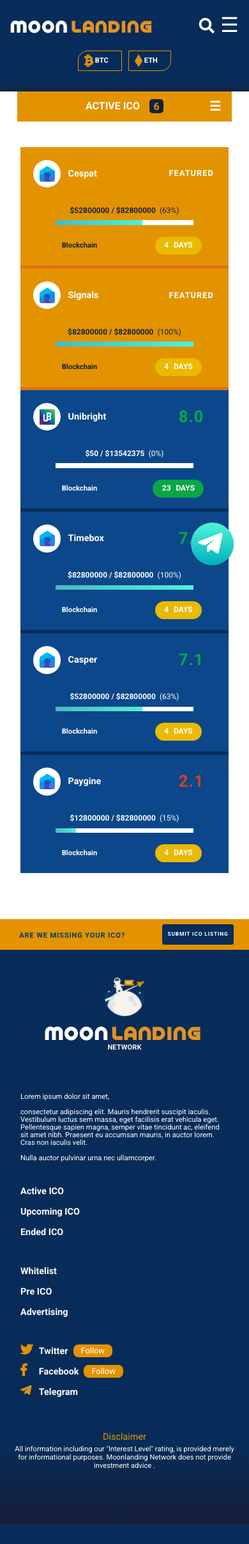
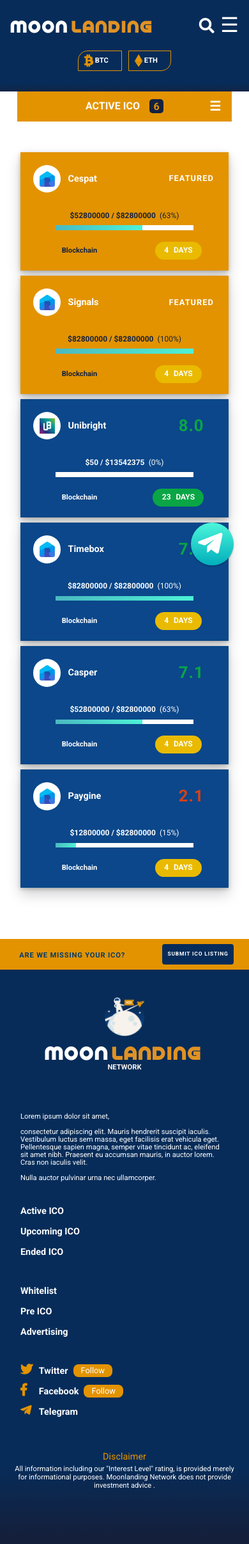
Before and after one commit to moonlandingnetwork/moonlandingnetwork.github.io, a Jekyll site: the page built from activeico.html, in a window 390 px wide. Shown: the whole page at 64% size. Built offline with Jekyll 4.4.1, drawn with Linux system fonts in a browser that asks for light colours; cached includes are drawn as plain includes; nearby versions of some CDN libraries; comment, search, counter and statistics services are not loaded; before the commit the page ends 2383 px from its top, so only the background shows below that.

Commit message:
Mobile Layout Revision

```diff
--- a/css/style.css
+++ b/css/style.css
@@ -2900,6 +2900,10 @@ footer{
         -ms-flex-wrap: wrap;
         flex-wrap: wrap;
         padding: 0.5rem 0.5rem 1rem 0.5rem;
+        border-bottom: none !important;
+        margin: 0.5rem 0;
+        box-shadow: 0 10px 20px rgba(0,0,0,0.19), 0 2px 6px rgba(0,0,0,0.23);
+
     }
     .ico-project-name{
         order: 1;
```
